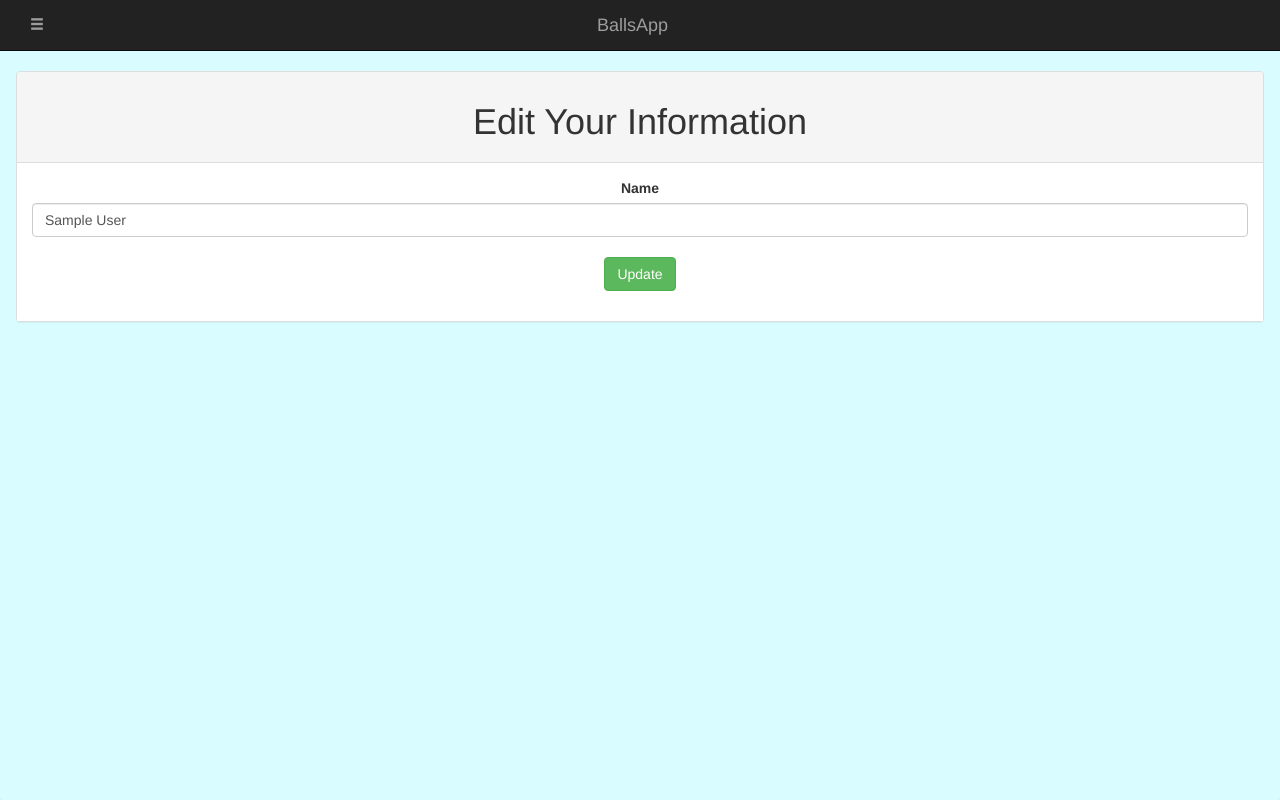
After one commit to burz/balls, a Rails app: page /users/1/edit in a window 1280 px wide. The commit adds this page. Run offline with Rails 7, Linux system fonts and the light colour scheme; the visitor is signed in with stand-in values (Sample User, id 1); data that the repository does not hold is empty; some libraries are stand-ins or nearby versions.

Commit message:
Add edit name page for users

```diff
--- a/app/assets/javascripts/users.js
+++ b/app/assets/javascripts/users.js
@@ -37,7 +37,6 @@ function users_ready () {
     }
     handle_buttons(children);
   });
-  $('#sign_up_name_alert').hide();
   $('#new_user').submit(function () {
     if($('#sign_up_name').val() != '') {
       goog_report_conversion(window.location.href);
@@ -63,6 +62,17 @@ function users_ready () {
     $('#league_ratings_graph').hide();
   }, 450);
   $('#error_explanation').addClass('alert alert-danger');
+  $('#edit_user_form').submit(function () {
+    $('#edit_user_name_alert').hide();
+    var name = $('#edit_user_name');
+    if(name.val() != '') {
+      name.val(name.val().trim());
+      return true;
+    } else {
+      $('#edit_user_name_alert').show();
+      return false;
+    }
+  });
 }
 $(document).ready(users_ready);
 $(document).on('page:load', users_ready);
--- a/app/controllers/users_controller.rb
+++ b/app/controllers/users_controller.rb
@@ -19,4 +19,13 @@ class UsersController < ApplicationController
       { name: league.name, data: data }
     end
   end
+
+  def edit
+  end
+
+  def update
+    current_user.name = params[:user][:name]
+    current_user.save
+    redirect_to user_path(current_user)
+  end
 end
--- a/app/views/common/menu.html.erb
+++ b/app/views/common/menu.html.erb
@@ -9,7 +9,7 @@
       <span class="menu-header-title">
         <%= current_user.name %>
       </span>
-      <a class="edit_user_button">
+      <a class="edit_user_button" href="<%= edit_user_path current_user %>">
         <span class="glyphicon glyphicon-cog" aria-hidden="true"></span>
       </a>
     </header>
--- a/app/views/devise/registrations/_new.html.erb
+++ b/app/views/devise/registrations/_new.html.erb
@@ -1,7 +1,7 @@
 <div id="new_user_sign_up">
   <center>
     <h2>Sign up</h2>
-    <div id="sign_up_name_alert" class="alert alert-danger" role="alert">
+    <div id="sign_up_name_alert" class="alert alert-danger" role="alert" hidden>
       You need to enter a name
     </div>
     <div class="input-group">
--- /dev/null
+++ b/app/views/users/edit.html.erb
@@ -0,0 +1,22 @@
+<div id="edit_user_page">
+  <center>
+    <div class="panel panel-default">
+      <div class="panel-heading">
+        <h1>Edit Your Information</h1>
+      </div>
+      <div class="panel-body">
+        <div id="edit_user_name_alert" class="alert alert-danger" role="alert" hidden>
+          Your name cannot be empty
+        </div>
+        <div class="form-group">
+          <%= form_for current_user, html: { id: 'edit_user_form' } do |f| %>
+            <%= f.label :name %>
+            <%= f.text_field :name, id: 'edit_user_name', class: 'form-control' %>
+            <br>
+            <%= f.submit 'Update', class: 'btn btn-success' %>
+          <% end %>
+        </div>
+      </div>
+    </div>
+  </center>
+</div>
--- a/config/routes.rb
+++ b/config/routes.rb
@@ -18,7 +18,7 @@ Rails.application.routes.draw do
 
   devise_for :users
 
-  resources :users, only: [:show] do
+  resources :users, only: [:show, :edit, :update] do
     resources :avatar, only: [:show]
     post 'avatar', to: 'avatars#create', as: 'avatar_create'
   end
```
